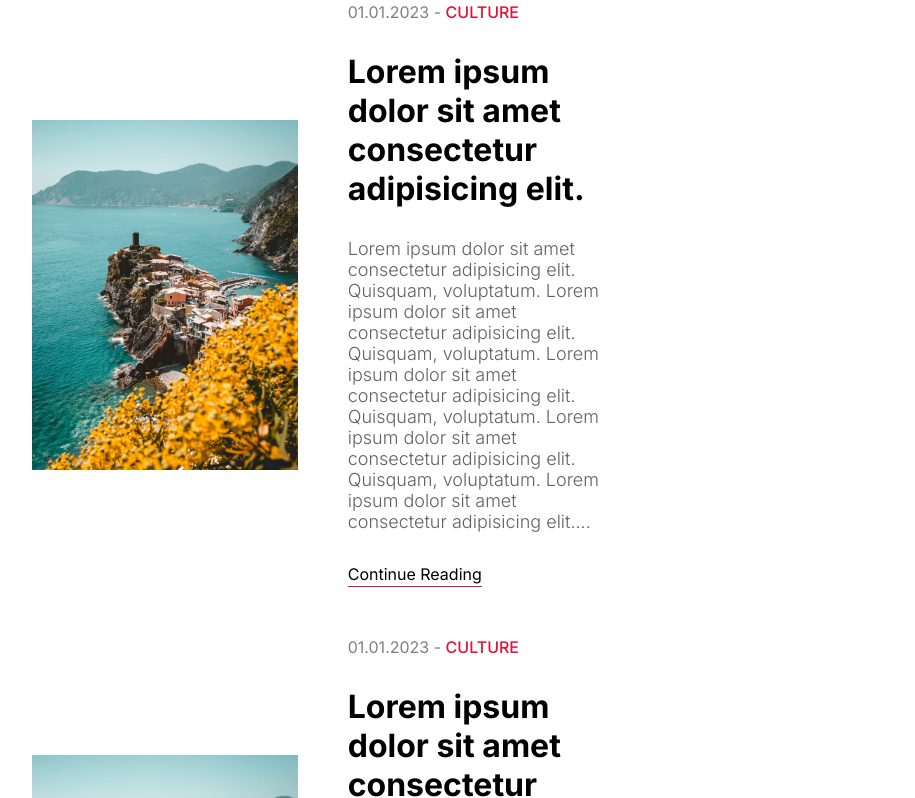
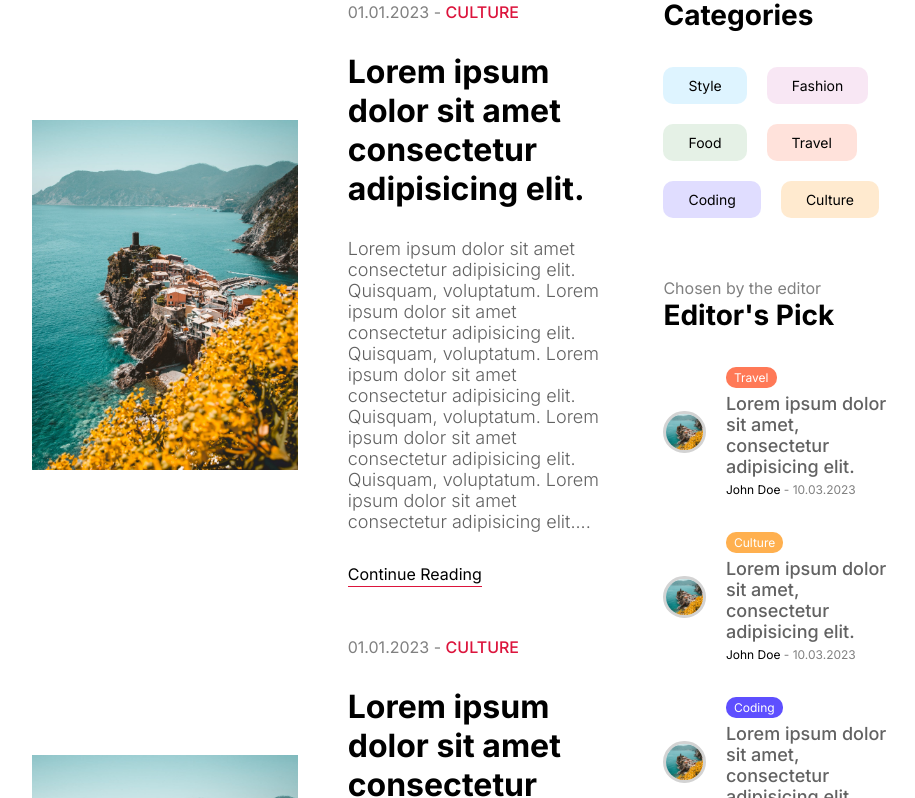
Before and after one commit to daspapan/Blog-App, a Next.js app: page / in a window 1280 px wide. Shown: the part 2042-2840 px from the top of the page, without its empty margins (176-1091 px from the left). Built offline with nearby package versions, Linux system fonts and the light colour scheme.

Commit message:
menu component design

```diff
--- a/src/components/cardList/CardList.jsx
+++ b/src/components/cardList/CardList.jsx
@@ -13,8 +13,6 @@
                 <Card />
                 <Card />
                 <Card />
-                <Card />
-                <Card />
             </div>
 
             <Pagination/>
--- a/src/components/menu/Menu.jsx
+++ b/src/components/menu/Menu.jsx
@@ -1,9 +1,73 @@
 import React from 'react'
 import styles from './menu.module.css';
+import Link from 'next/link';
+import Image from 'next/image';
+import MenuLinkItem from './MenuLinkItem';
+import CategoryList from '../categoryList/CategoryList';
 
 const Menu = () => {
     return (
-        <div className={styles.container}>Menu</div>
+        <div className={styles.container}>
+            <h2 className={styles.subtitle}>{"What's hot"}</h2>
+            <h1 className={styles.title}>Most Popular</h1>
+            <div className={styles.items}>
+
+                <MenuLinkItem category="travel" showImageContainer={false} />
+
+                <MenuLinkItem category="culture" showImageContainer={false} />
+
+                <MenuLinkItem category="coding" showImageContainer={false} />
+
+                <MenuLinkItem category="fashion" showImageContainer={false} />
+
+            </div>
+
+            <h2 className={styles.subtitle}>{"Discover by topic"}</h2>
+            <h1 className={styles.title}>Categories</h1>
+            <div className={styles.categoryList}>
+                <Link href="/blog?cat=style" className={`${styles.categoryItem} ${styles.style}`}>
+                    Style
+                </Link>
+
+                <Link href="/blog?cat=fashion" className={`${styles.categoryItem} ${styles.fashion}`}>
+                    Fashion
+                </Link>
+
+                <Link href="/blog?cat=food" className={`${styles.categoryItem} ${styles.food}`}>
+                    Food
+                </Link>
+
+                <Link href="/blog?cat=travel" className={`${styles.categoryItem} ${styles.travel}`}>
+                    Travel
+                </Link>
+
+                <Link href="/blog?cat=coding" className={`${styles.categoryItem} ${styles.coding}`}>
+                    Coding
+                </Link>
+
+                <Link href="/blog?cat=culture" className={`${styles.categoryItem} ${styles.culture}`}>
+                    Culture
+                </Link>
+
+            </div>
+
+
+            <h2 className={styles.subtitle}>{"Chosen by the editor"}</h2>
+            <h1 className={styles.title}>Editor's Pick</h1>
+            <div className={styles.items}>
+
+                <MenuLinkItem category="travel" showImageContainer={true} />
+
+                <MenuLinkItem category="culture" showImageContainer={true} />
+
+                <MenuLinkItem category="coding" showImageContainer={true} />
+
+                <MenuLinkItem category="fashion" showImageContainer={true} />
+
+            </div>
+
+
+        </div>
     )
 }
 
--- /dev/null
+++ b/src/components/menu/MenuLinkItem.jsx
@@ -0,0 +1,42 @@
+import React from 'react';
+import styles from './menu.module.css';
+import Link from 'next/link';
+import Image from 'next/image';
+
+const MenuLinkItem = ({category, showImageContainer}) => {
+    const bg = {
+        style: "#57c4ff",
+        fashion: "#da85c7",
+        food: "#7fb881",
+        travel: "#ff7957",
+        culture: "#ffb04f",
+        coding: "#5e4fff"
+    }
+
+    const style = {
+        backgroundColor: bg[category]
+    }
+
+    return (
+        <>
+            <Link href="/" className={styles.item}>
+                {showImageContainer && (<div className={styles.imageContainer}>
+                    <Image src="/p1.jpeg" alt="" fill className={styles.image} />
+                </div>)}
+
+                <div className={styles.textContainer}>
+                    <span className={styles.category} style={style}>{category}</span>
+
+                    <h3 className={styles.postTitle}>Lorem ipsum dolor sit amet, consectetur adipisicing elit.</h3>
+
+                    <div className={styles.detail}>
+                        <span className={styles.username}>John Doe</span>
+                        <span className={styles.date}> - 10.03.2023</span>
+                    </div>
+                </div>
+            </Link>
+        </>
+    )
+}
+
+export default MenuLinkItem
--- a/src/components/menu/menu.module.css
+++ b/src/components/menu/menu.module.css
@@ -1,3 +1,113 @@
 .container {
     flex: 2;
+    margin-top: 60px;
 }
+
+.subtitle {
+    color: gray;
+    font-size: 16px;
+    font-weight: 400;
+}
+
+.title {
+    font-size: 28px;
+}
+
+.items {
+    margin-top: 35px;
+    margin-bottom: 60px;
+    display: flex;
+    flex-direction: column;
+    gap: 35px;
+}
+
+.item {
+    display: flex;
+    align-items: center;
+    gap: 20px;
+}
+
+.imageContainer {
+    flex: 1;
+    aspect-ratio: 1/1;
+    position: relative;
+}
+
+.image {
+    border-radius: 50%;
+    border: 3px solid lightgray;
+    object-fit: cover;
+}
+
+.textContainer {
+    flex: 4;
+    display: flex;
+    flex-direction: column;
+    gap: 5px;
+}
+
+.category {
+    padding: 3px 8px;
+    border-radius: 10px;
+    font-size: 12px;
+    color: white;
+    width: max-content;
+    text-transform: capitalize;
+}
+
+.categoryList {
+    margin-top: 35px;
+    margin-bottom: 60px;
+    display: flex;
+    flex-wrap: wrap;
+    gap: 20px;
+}
+
+.categoryItem {
+    padding: 10px 25px;
+    border-radius: 10px;
+    font-size: 14px;
+}
+
+.categoryItem.style {
+    background-color: #57c4ff31;
+}
+
+.categoryItem.fashion {
+    background-color: #da85c731;
+}
+
+.categoryItem.food {
+    background-color: #7fb88133;
+}
+
+.categoryItem.travel {
+    background-color: #ff795736;
+}
+
+.categoryItem.culture {
+    background-color: #ffb04f45;
+}
+
+.categoryItem.coding {
+    background-color: #5e4fff31;
+}
+
+.postTitle {
+    font-size: 18px;
+    font-weight: 500;
+    color: var(--softTextColor);
+}
+
+.detail {
+    font-size: 12px;
+
+}
+
+.username {
+
+}
+
+.date {
+    color: gray;
+}
```
